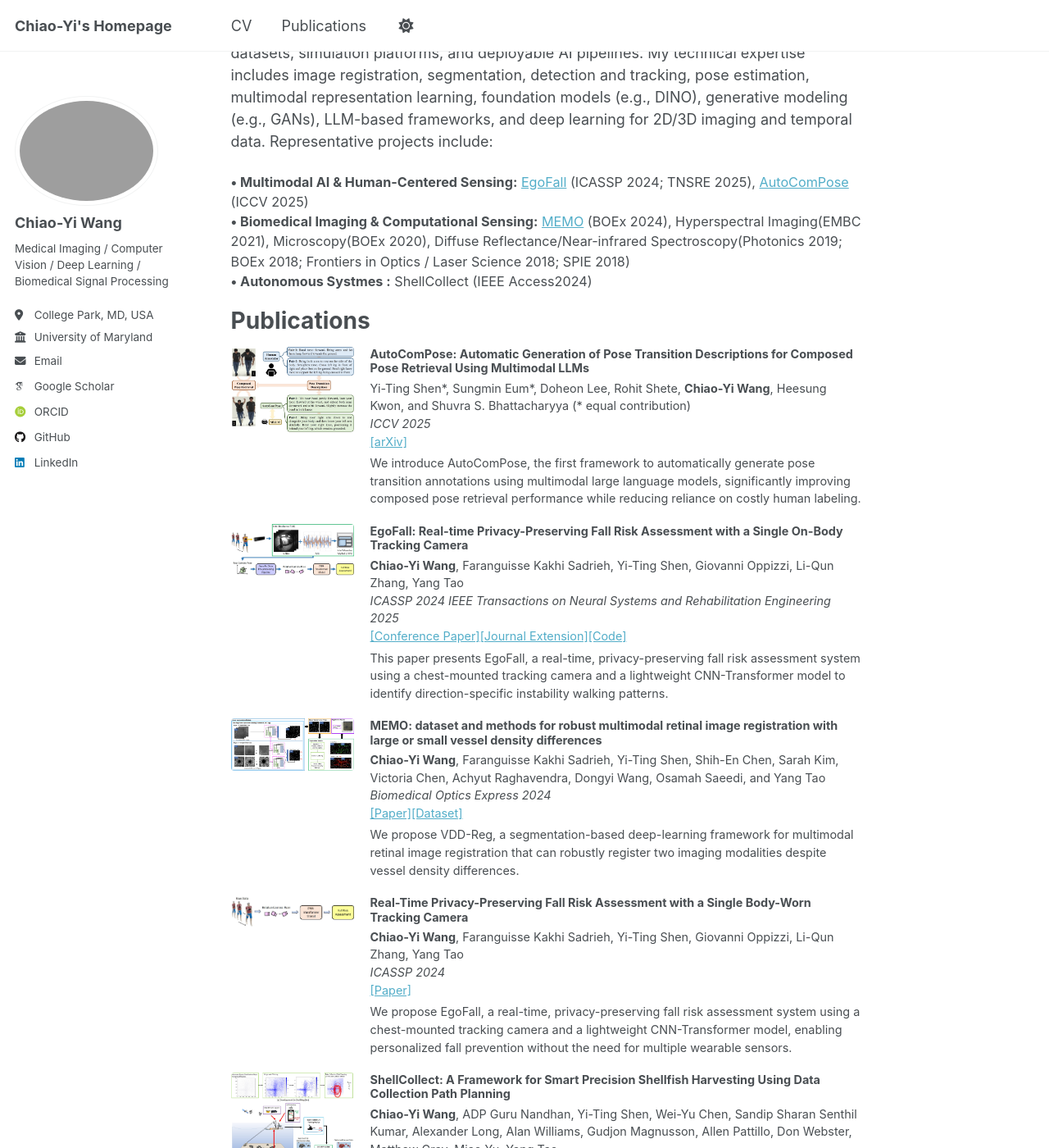
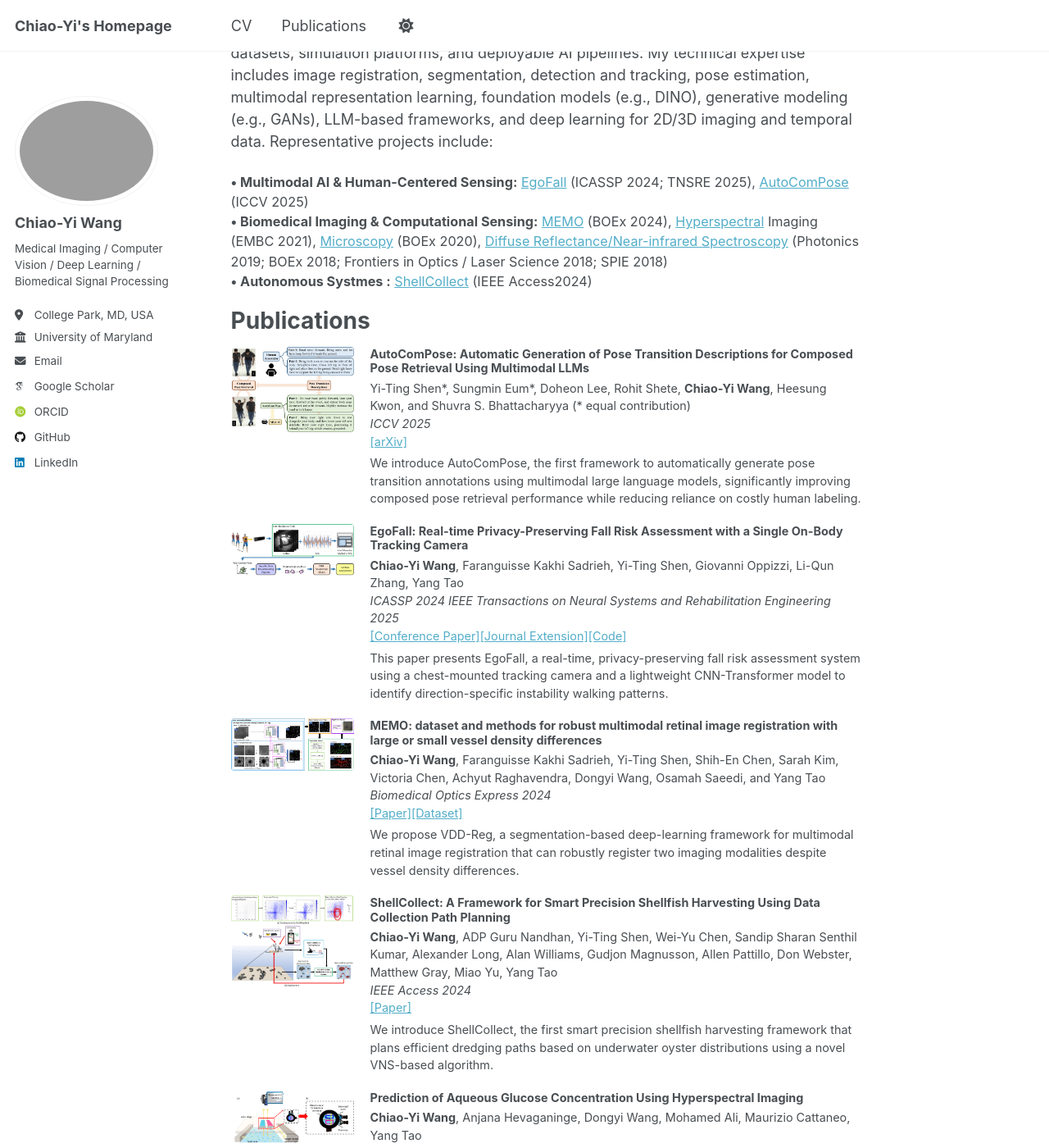
Before and after one commit to chiaoyiwang0424/chiaoyiwang0424.github.io, a Jekyll site: the page built from _pages/about.md, in a window 1280 px wide and 1400 px high, scrolled down 586 px. Shown: the whole window at 82% size. Built offline with Jekyll 4.4.1, drawn with Linux system fonts in a browser that asks for light colours; some web fonts are replaced.

Commit message:
add links

```diff
--- a/_pages/about.md
+++ b/_pages/about.md
@@ -24,8 +24,8 @@ My research focuses on applying <strong>machine learning and computer vision to
 
 <div style="font-size: 0.9em; margin-top: 0; margin-bottom: 20px;">
 <strong>&bull; Multimodal AI & Human-Centered Sensing:</strong> <a href="#egofall">EgoFall</a> (ICASSP 2024; TNSRE 2025), <a href="#autocompose">AutoComPose</a> (ICCV 2025)<br>
-<strong>&bull; Biomedical Imaging & Computational Sensing:</strong> <a href="#memo">MEMO</a> (BOEx 2024), Hyperspectral Imaging(EMBC 2021), Microscopy(BOEx 2020), Diffuse Reflectance/Near-infrared Spectroscopy(Photonics 2019; BOEx 2018; Frontiers in Optics / Laser Science 2018; SPIE 2018)<br>
-<strong>&bull; Autonomous Systmes :</strong> ShellCollect (IEEE Access2024)<br>
+<strong>&bull; Biomedical Imaging & Computational Sensing:</strong> <a href="#memo">MEMO</a> (BOEx 2024), <a href="#hsi">Hyperspectral</a> Imaging (EMBC 2021), <a href="#microscopy">Microscopy</a> (BOEx 2020), <a href="#spectroscopy">Diffuse Reflectance/Near-infrared Spectroscopy</a> (Photonics 2019; BOEx 2018; Frontiers in Optics / Laser Science 2018; SPIE 2018)<br>
+<strong>&bull; Autonomous Systmes :</strong> <a href="#shell">ShellCollect</a> (IEEE Access2024)<br>
 
 
 
@@ -105,29 +105,7 @@ Publications
   </div>
 </div>
 
-<div style="display: flex; align-items: flex-start; margin-bottom: 20px; position: relative;">
-  <img src="/images/icassp_fig.jpg" alt="Memo" style="width: 150px; height: auto; margin-right: 20px; border-radius: 4px;" class="original-image">
-  <div>
-    <h3 style="margin: 0; font-size: 0.8em;">
-      Real-Time Privacy-Preserving Fall Risk Assessment with a Single Body-Worn Tracking Camera
-    </h3>
-    <p style="margin: 5px 0; font-size: 0.8em;">
-      <strong>Chiao-Yi Wang</strong>, Faranguisse Kakhi Sadrieh, Yi-Ting Shen, Giovanni Oppizzi, Li-Qun Zhang, Yang Tao
-      <br>
-      <em>ICASSP 2024</em>
-      <br>
-      <a href="https://ieeexplore.ieee.org/abstract/document/10447770">[Paper]</a>
-    </p>
-    <p style="margin: 0; font-size: 0.8em;">
-      We propose EgoFall, a real-time, privacy-preserving fall risk assessment system using a chest-mounted tracking camera and a lightweight CNN-Transformer model, enabling personalized fall prevention without the need for multiple wearable sensors.
-    </p>
-  </div>
-  <div class="enlarged-image-container">
-    <img src="/images/icassp_fig.jpg" alt="Memo Enlarged" class="enlarged-image">
-  </div>
-</div>
-
-<div style="display: flex; align-items: flex-start; margin-bottom: 20px; position: relative;">
+<div id="shell" style="display: flex; align-items: flex-start; margin-bottom: 20px; position: relative;">
   <img src="/images/shellcollect.jpg" alt="Memo" style="width: 150px; height: auto; margin-right: 20px; border-radius: 4px;" class="original-image">
   <div>
     <h3 style="margin: 0; font-size: 0.8em;">
@@ -149,7 +127,7 @@ Publications
   </div>
 </div>
 
-<div style="display: flex; align-items: flex-start; margin-bottom: 20px; position: relative;">
+<div id="hsi" style="display: flex; align-items: flex-start; margin-bottom: 20px; position: relative;">
   <img src="/images/EMBCfig.png" alt="EMBC" style="width: 150px; height: auto; margin-right: 20px; border-radius: 4px;" class="original-image">
   <div>
     <h3 style="margin: 0; font-size: 0.8em;">
@@ -193,7 +171,7 @@ Publications
   </div>
 </div>
 
-<div style="display: flex; align-items: flex-start; margin-bottom: 20px; position: relative;">
+<div id="microscopy" style="display: flex; align-items: flex-start; margin-bottom: 20px; position: relative;">
   <img src="/images/THG_BOE2020.jpg" alt="thg" style="width: 150px; height: auto; margin-right: 20px; border-radius: 4px;" class="original-image">
   <div>
     <h3 style="margin: 0; font-size: 0.8em;">
@@ -215,7 +193,7 @@ Publications
   </div>
 </div>
 
-<div style="display: flex; align-items: flex-start; margin-bottom: 20px; position: relative;">
+<div id="spectroscopy" style="display: flex; align-items: flex-start; margin-bottom: 20px; position: relative;">
   <img src="/images/photonics2019.png" alt="photonics2019" style="width: 150px; height: auto; margin-right: 20px; border-radius: 4px;" class="original-image">
   <div>
     <h3 style="margin: 0; font-size: 0.8em;">
```
